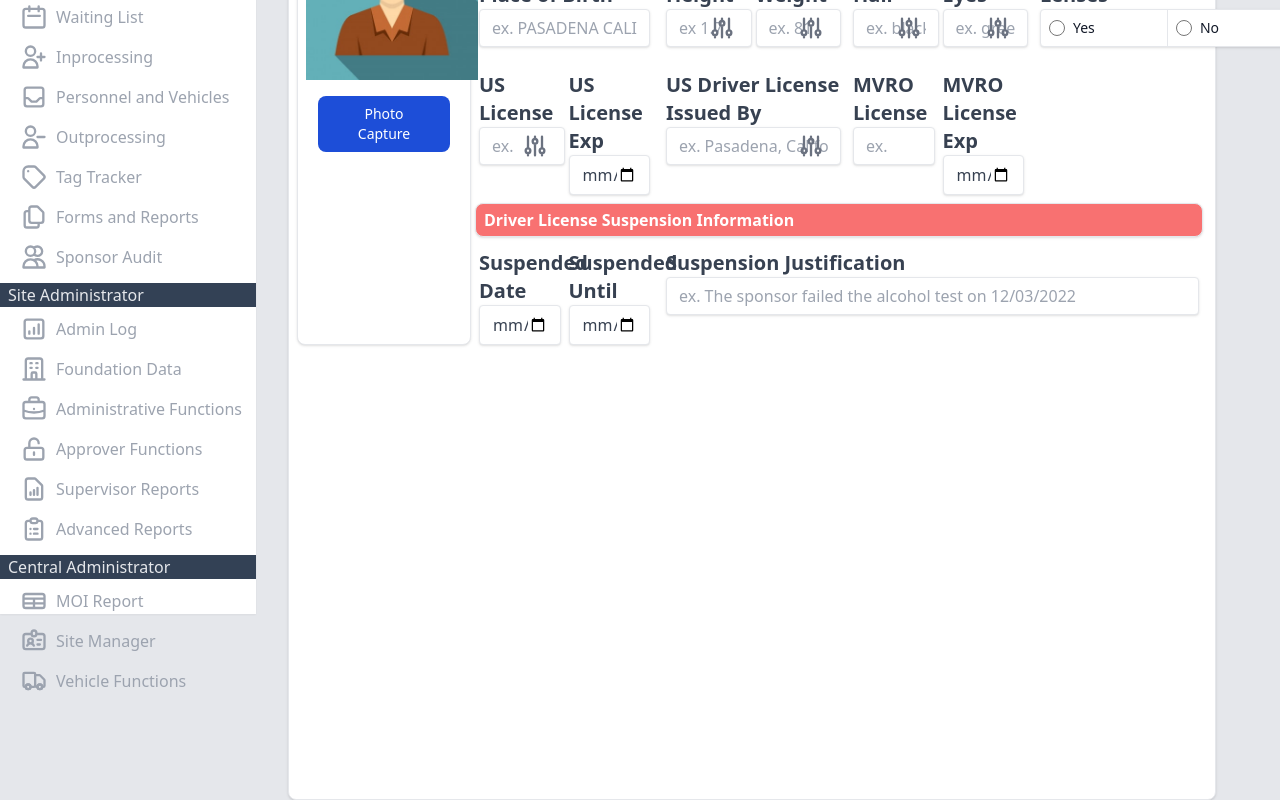
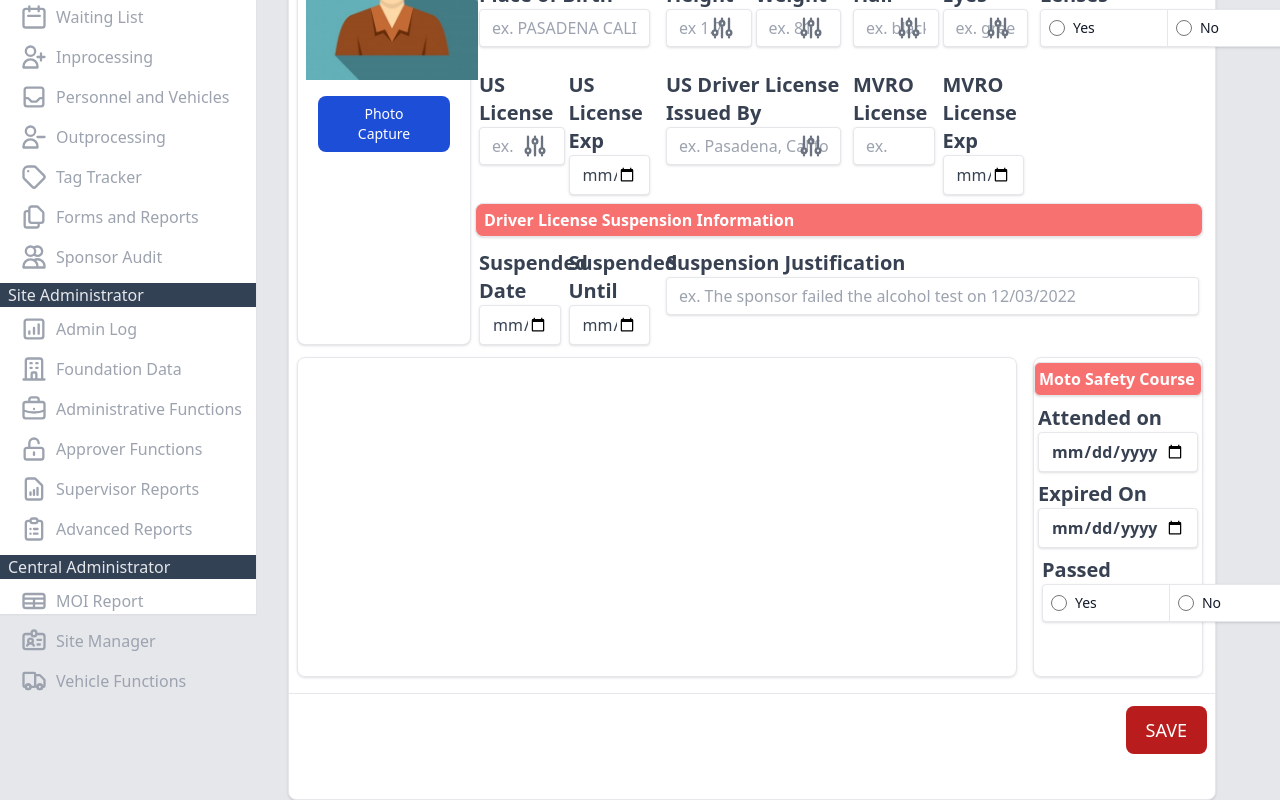
Before and after one commit to ccavalleri/cmvro, a Next.js app: page /Operator/DriverLicense in a window 1280 px wide. Shown: the part 252-1052 px from the top of the page. Built offline with nearby package versions, Linux system fonts and the light colour scheme; what tw-elements would draw is missing.

Commit message:
updating driver license

```diff
--- a/pages/Operator/DriverLicense.js
+++ b/pages/Operator/DriverLicense.js
@@ -21,6 +21,7 @@ export default function DriverLicense() {
       </p>
       <Body
         content={
+          <>
             <div className="grid gap-1 md:grid-cols-5">
               <div className="max-w-sm ml-2 mt-2 bg-white border border-gray-200 rounded-lg shadow dark:bg-gray-800 dark:border-gray-700">
                 {ImageExist ? (
@@ -304,7 +305,52 @@ export default function DriverLicense() {
                   </div>
                 </div>
               </div>
+              <div className="col-span-4 border border-gray-200 rounded-lg shadow py-1 px-2 mr-3 h-80 text-gray-700 md:text-md text-white font-bold ml-2 mt-2"></div>
+              <div className="border border-gray-200 rounded-lg shadow py-1 mr-3 h-80 text-gray-700 md:text-md text-white font-bold mr-3 mt-2">
+                <div className="border border-gray-200 rounded-md shadow bg-red-400 text-gray-700 md:text-md text-white font-bold py-1 px-1">
+                  Moto Safety Course
                 </div>
+                <div className="mt-2">
+                  <Inputfield
+                    key="motoattendendon"
+                    name="motoattendendon"
+                    placeholder="ex. "
+                    errorMessage=""
+                    maxlength="20"
+                    label="Attended on"
+                    type="date"
+                    required="true"
+                    value=""
+                  />
+                </div>
+                <div className="mt-2">
+                  <Inputfield
+                    key="motoExpiredOn"
+                    name="motoExpiredOn"
+                    placeholder="ex. "
+                    errorMessage=""
+                    maxlength="20"
+                    label="Expired On"
+                    type="date"
+                    required="true"
+                    value=""
+                  />
+                </div>
+                <div className="mt-2 ml-2">
+                  <RadioBox title="Passed" options={options} />
+                </div>
+              </div>{' '}
+            </div>
+            <hr className="h-px mt-4 mb-2 bg-gray-200 border-0 dark:bg-gray-700" />
+            <div className="flex justify-end col-span-5">
+              <button
+                type="button"
+                className="mt-1 font-bold focus:outline-none text-white bg-red-700 hover:bg-red-800 focus:ring-4 focus:ring-red-300 font-medium rounded-lg text-lg px-5 py-2.5 mr-2 mb-2 dark:bg-red-600 dark:hover:bg-red-700 dark:focus:ring-red-900"
+              >
+                SAVE
+              </button>
+            </div>
+          </>
         }
       />
     </div>
```
Lines whose indentation alone changed are shown as unchanged.
